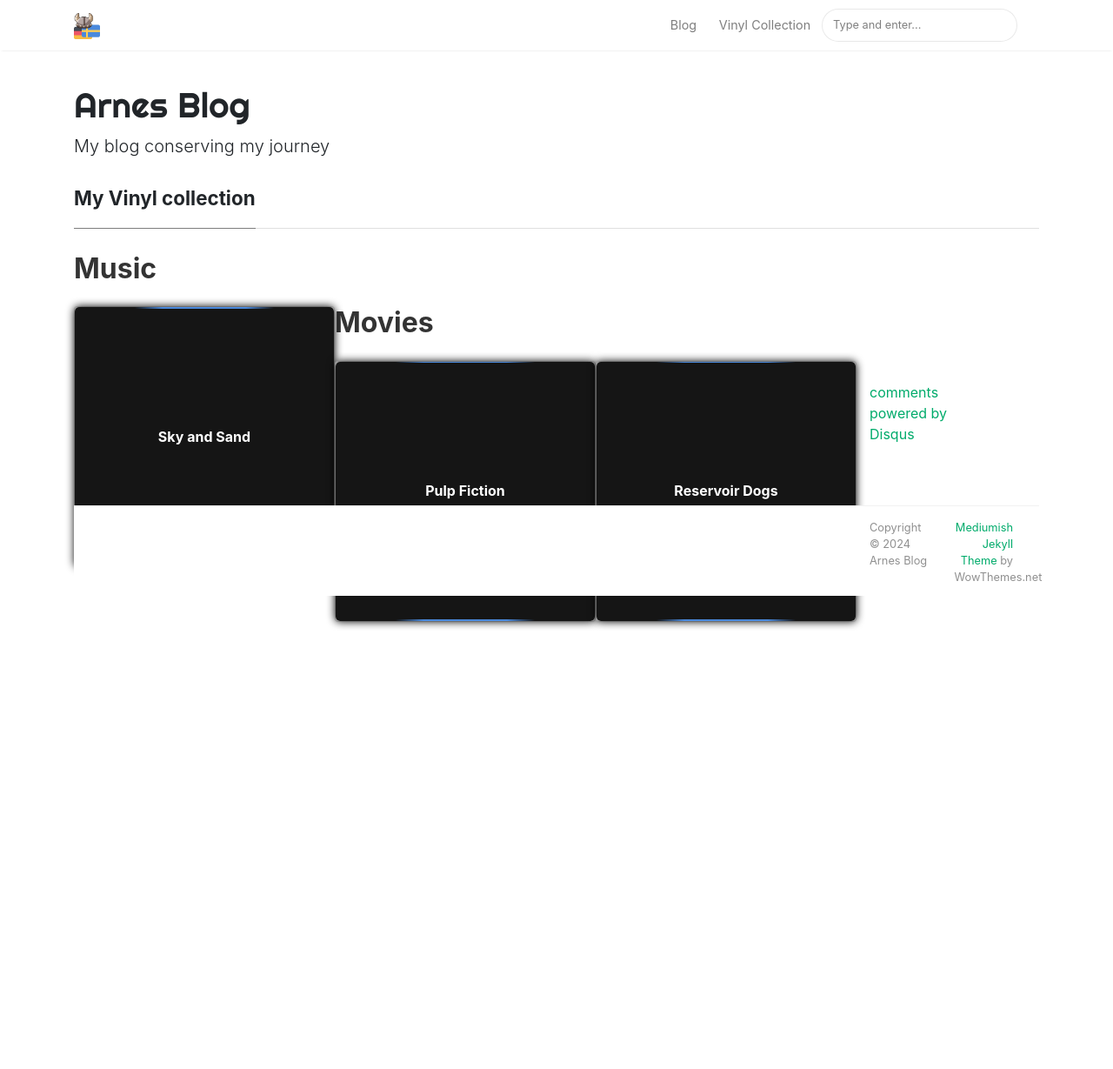
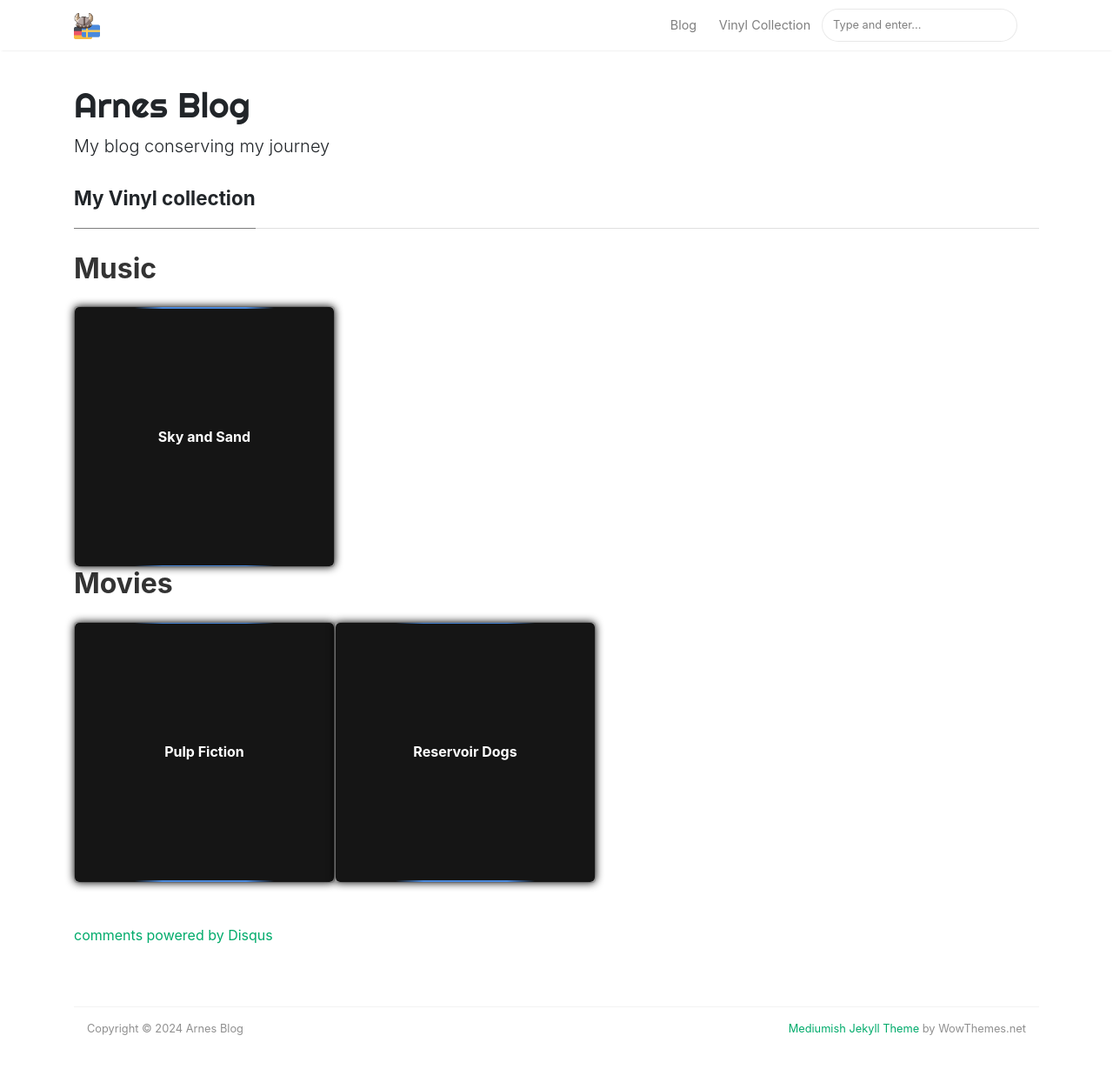
Before and after one commit to arossmann/blog, a Jekyll site: the page built from _pages/records.md, in a window 1280 px wide and 1266 px high. Shown: the top 1229 px of the window at 87% size. Built offline with Jekyll 4.4.1, drawn with Linux system fonts in a browser that asks for light colours; nearby versions of some CDN libraries; comment, search, counter and statistics services are not loaded.

Commit message:
Update records.md

```diff
--- a/_pages/records.md
+++ b/_pages/records.md
@@ -5,20 +5,20 @@ permalink: /vinyl
 comments: true
 ---
 ## Music
-<main>
+<div class="clearfix">
   {% for record in site.data.music-records  %}
     {% assign title=record.title %}
     {% assign artist=record.artist %}
     {% assign image=record.image %}
     {% include record.html %}
   {% endfor %}
-</main>
+</div>
 ## Movies
-<main>
+<div class="clearfix">
   {% for record in site.data.movie-records  %}
     {% assign title=record.title %}
     {% assign artist=record.artist %}
     {% assign image=record.image %}
     {% include record.html %}
   {% endfor %}
-</main>
+</div>
```
